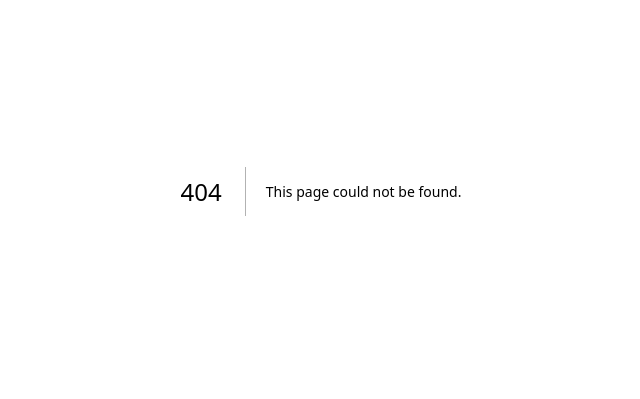
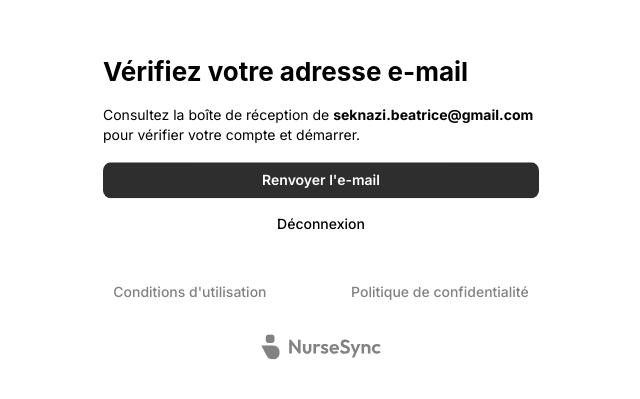
Before and after one commit to NurseSync/NurseSync, a Next.js app: page /auth/verify-email in a window 1280 px wide. Before the commit this address had no page. Shown: the part 209-608 px from the top of the page, without its empty margins (319-959 px from the left). Built offline with nearby package versions, Linux system fonts and the light colour scheme.

Commit message:
🚧 Add a page for email verification

```diff
--- /dev/null
+++ b/src/app/auth/verify-email/page.tsx
@@ -0,0 +1,21 @@
+import {Button, Stack, Text, Title} from "@mantine/core";
+import Link from "next/link";
+
+export default function AuthVerifyEmailPage() {
+    return (
+        <>
+            <Stack>
+                <Title order={2}>{"Vérifiez votre adresse e-mail"}</Title>
+                <Text size={"sm"}>
+                    {"Consultez la boîte de réception de "}
+                    <b>{"seknazi.beatrice@gmail.com"}</b>
+                    {" pour vérifier votre compte et démarrer."}
+                </Text>
+                <Button type={"submit"}>{"Renvoyer l'e-mail"}</Button>
+                <Text ta={"center"} size={"sm"}>
+                    <Link href={"/auth/logout"}>{"Déconnexion"}</Link>
+                </Text>
+            </Stack>
+        </>
+    )
+}
```
